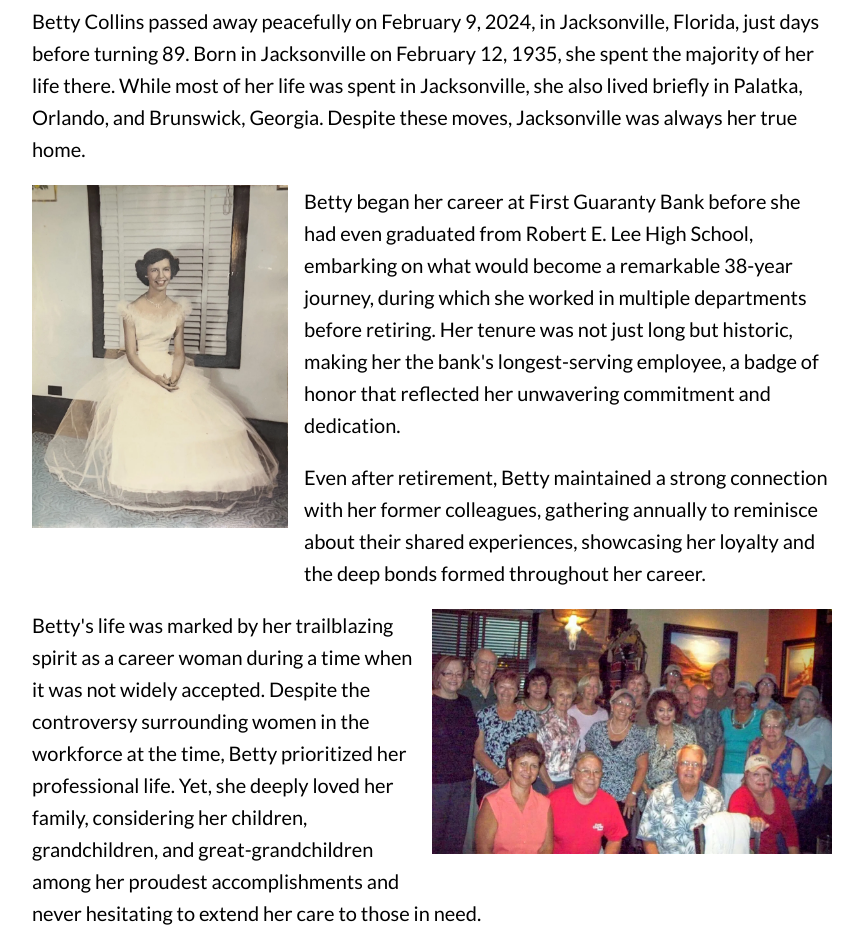
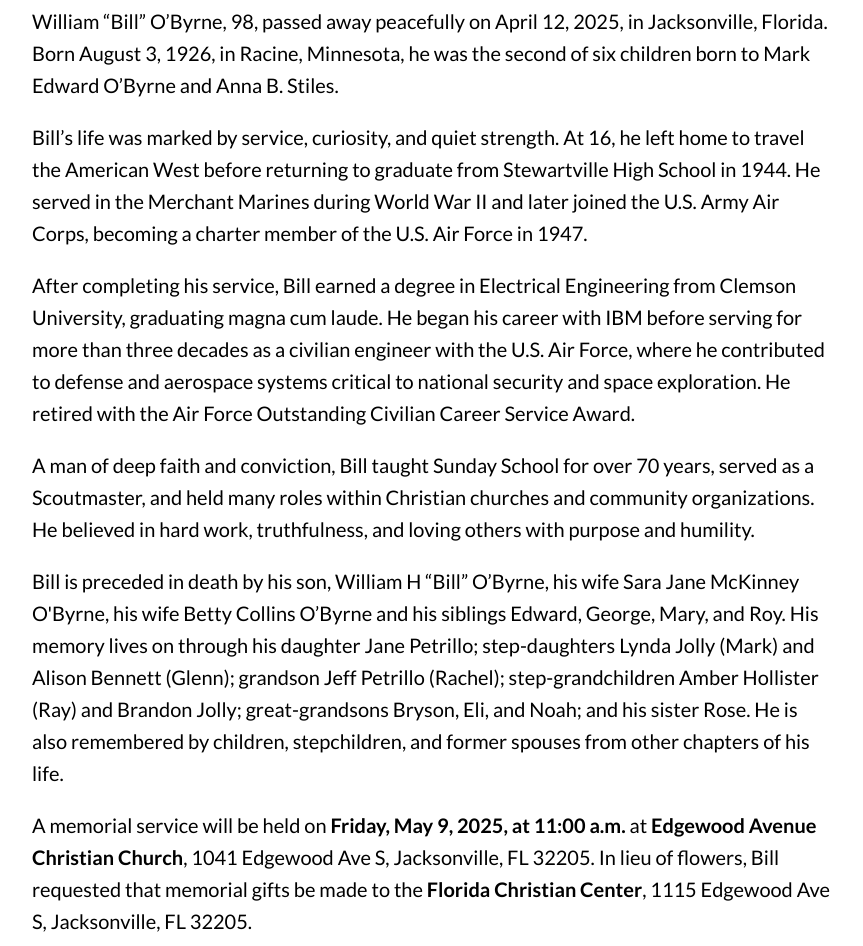
Before and after one commit to RayHollister/billobyrne.elegies.online, a plain HTML site: page index.html in a window 1280 px wide. Shown: the part 740-1686 px from the top of the page, without its empty margins (208-1071 px from the left). Drawn offline with nearby package versions, Linux system fonts and the light colour scheme.

Commit message:
Update memorial details from Betty Collins to Bill O'Byrne in index.html

```diff
--- a/index.html
+++ b/index.html
@@ -4,7 +4,7 @@
 <head>
       <meta charset="UTF-8">
       <meta name="viewport" content="width=device-width, initial-scale=1.0">
-      <title>Betty Collins Memorial</title>
+      <title>Bill O'Byrne Memorial</title>
       <link href="https://unpkg.com/tachyons/css/tachyons.min.css" rel="stylesheet">
       <link href="https://fonts.googleapis.com/css2?family=Lato:wght@400;700&display=swap" rel="stylesheet">
       <link rel="stylesheet" href="/splide/css/themes/splide-default.min.css">
@@ -87,13 +87,13 @@
       </style>
 
       <!-- Meta tags for social media -->
-      <meta property="og:title" content="Betty Collins Memorial" />
-      <meta property="og:description" content="In Loving Memory of Betty Collins" />
+      <meta property="og:title" content="Bill O'Byrne Memorial" />
+      <meta property="og:description" content="In Loving Memory of Bill O'Byrne" />
       <meta property="og:image" content="https://bettycollins.elegies.online/photos/Betty-Collins-24-cropped.webp" />
       <meta property="og:url" content="https://bettycollins.elegies.online" />
       <meta name="twitter:card" content="summary_large_image" />
-      <meta name="twitter:title" content="Betty Collins Memorial" />
-      <meta name="twitter:description" content="In Loving Memory of Betty Collins" />
+      <meta name="twitter:title" content="Bill O'Byrne Memorial" />
+      <meta name="twitter:description" content="In Loving Memory of Bill O'Byrne" />
       <meta name="twitter:image" content="https://bettycollins.elegies.online/photos/Betty-Collins-24-cropped.webp" />
 </head>
 
@@ -107,7 +107,32 @@
                         alt="Betty Collins and Bill O'Byrne sitting on the couch holding hands" class="db center mb4"
                         style="max-width: 100%; height: auto;">
             </a>
-
+            <p>William &ldquo;Bill&rdquo; O&rsquo;Byrne, 98, passed away peacefully on April 12, 2025, in Jacksonville,
+                  Florida. Born August 3, 1926, in Racine, Minnesota, he was the second of six children born to Mark
+                  Edward O&rsquo;Byrne and Anna B. Stiles.</p>
+            <p>Bill&rsquo;s life was marked by service, curiosity, and quiet strength. At 16, he left home to travel the
+                  American West before returning to graduate from Stewartville High School in 1944. He served in the
+                  Merchant Marines during World War II and later joined the U.S. Army Air Corps, becoming a charter
+                  member of the U.S. Air Force in 1947.</p>
+            <p>After completing his service, Bill earned a degree in Electrical Engineering from Clemson University,
+                  graduating magna cum laude. He began his career with IBM before serving for more than three decades as
+                  a civilian engineer with the U.S. Air Force, where he contributed to defense and aerospace systems
+                  critical to national security and space exploration. He retired with the Air Force Outstanding
+                  Civilian Career Service Award.</p>
+            <p>A man of deep faith and conviction, Bill taught Sunday School for over 70 years, served as a Scoutmaster,
+                  and held many roles within Christian churches and community organizations. He believed in hard work,
+                  truthfulness, and loving others with purpose and humility.</p>
+            <p>Bill is preceded in death by his son, William H &ldquo;Bill&rdquo; O&rsquo;Byrne, his wife Sara Jane
+                  McKinney O'Byrne, his wife Betty Collins O&rsquo;Byrne and his siblings Edward, George, Mary, and Roy.
+                  His memory lives on through his daughter Jane Petrillo; step-daughters Lynda Jolly (Mark) and Alison
+                  Bennett (Glenn); grandson Jeff Petrillo (Rachel); step-grandchildren Amber Hollister (Ray) and Brandon
+                  Jolly; great-grandsons Bryson, Eli, and Noah; and his sister Rose. He is also remembered by children,
+                  stepchildren, and former spouses from other chapters of his life.</p>
+            <p>A memorial service will be held on <strong>Friday, May 9, 2025, at 11:00 a.m.</strong> at
+                  <strong>Edgewood Avenue Christian Church</strong>, 1041 Edgewood Ave S, Jacksonville, FL 32205. In
+                  lieu of flowers, Bill requested that memorial gifts be made to the <strong>Florida Christian
+                        Center</strong>, 1115 Edgewood Ave S, Jacksonville, FL 32205.</p>
+            <!--
             <p>Betty Collins passed away peacefully on February 9, 2024, in Jacksonville, Florida, just
                   days before turning 89.
                   Born in Jacksonville on February 12, 1935, she spent the majority of her life there. While most of her
@@ -171,6 +196,7 @@
                   Silver Treasures at Lane Ave.</p>
 
             <!-- Gallery setup -->
+            <!--
             <div id="image-slider" class="splide" aria-label="Photo Gallery">
                   <div class="splide__track">
                         <ul class="splide__list">
@@ -287,6 +313,7 @@
                   pleasures deepened their connection, weaving into the fabric of their twilight years together.</p>
 
             <!-- Second Splide Gallery Setup -->
+            <!--
             <div id="additional-images-slider" class="splide" aria-label="Additional Photo Gallery">
                   <div class="splide__track">
                         <ul class="splide__list">
@@ -512,7 +539,7 @@
                               <li class="splide__slide"><a href="photos/Betty-Collins-101.webp"
                                           data-lightbox="family-gallery"><img src="photos/Betty-Collins-101.webp"
                                                 alt=""></a></li>
-                              <!-- Add more slides as needed up to photo 101 -->
+                              <!-- Add more slides as needed up to photo 101 --><!--
                         </ul>
                   </div>
             </div>
@@ -535,6 +562,8 @@
                   Collins is warmly
                   welcomed.</p>
 
+            -->
+
             <div class='embed-container'><iframe
                         src='https://www.google.com/maps/embed?pb=!1m14!1m8!1m3!1d13777.533442914193!2d-81.7167017!3d30.3116117!3m2!1i1024!2i768!4f13.1!3m3!1m2!1s0x88e5b9755679e8e7%3A0xb32c81ec9f2c4da0!2sEdgewood%20Avenue%20Christian%20Church!5e0!3m2!1sen!2sus!4v1707973501617!5m2!1sen!2sus'
                         width='800' height='600' style='border:0;' allowfullscreen='' loading='lazy'
@@ -554,7 +583,7 @@
                   <a href="#" class="link dim ph3 pv2 mb1 dib white bg-purple" id="shareByEmail" target="_blank"><i
                               class="fa-solid fa-envelope pr2"></i> Share by Email</a>
             </div>
-
+            <!--
             <div class="mv4">
                   <h1 class="f2 tc lh-title mt5">Memories & Condolences</h1>
                   <div class="ba pa4">
@@ -572,7 +601,7 @@
                   </div>
 
             </div>
-
+      -->
             <iframe id="embed-iframe" style="width:100%;border:none;"
                   src="https://forms.jaxplays.org/betty-collins-guest-book/"></iframe>
 
```
